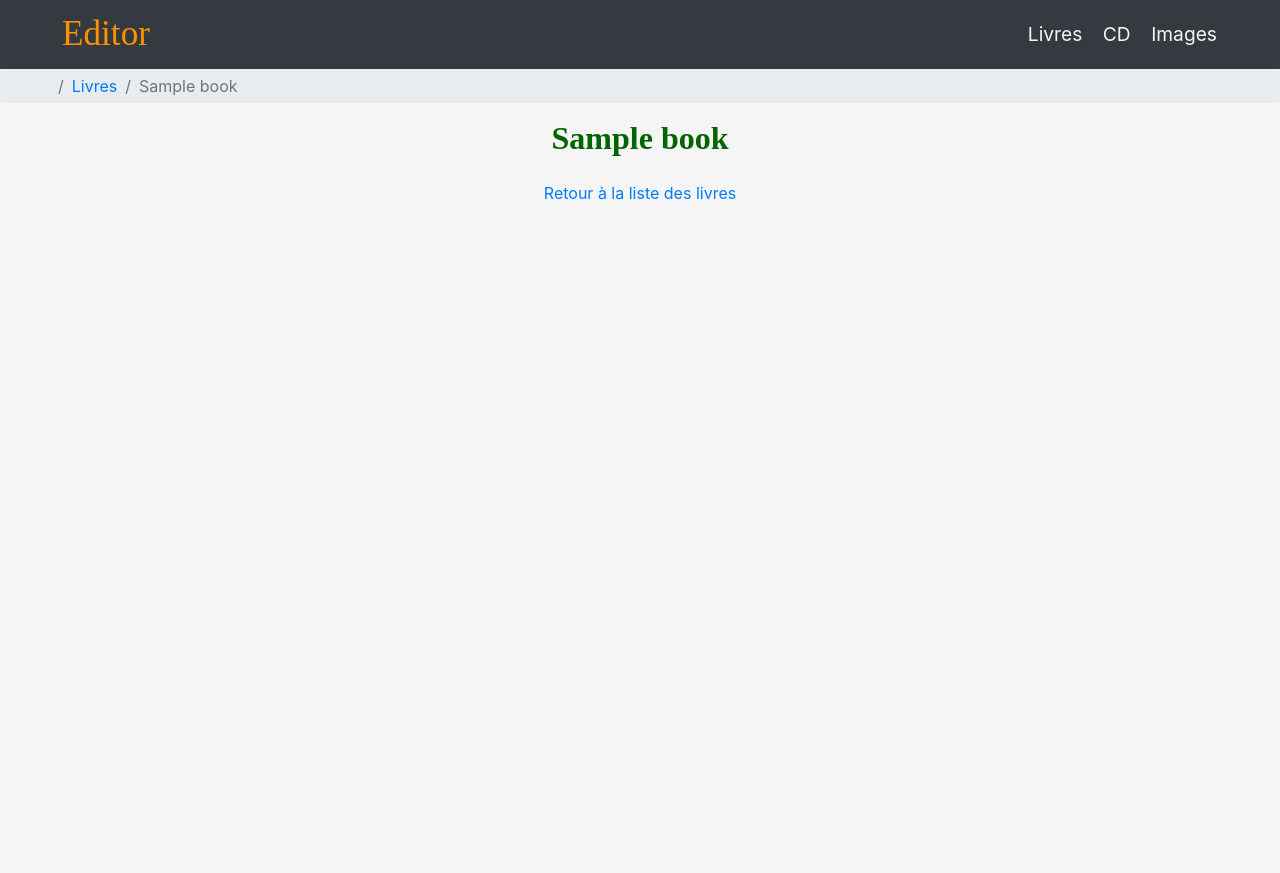
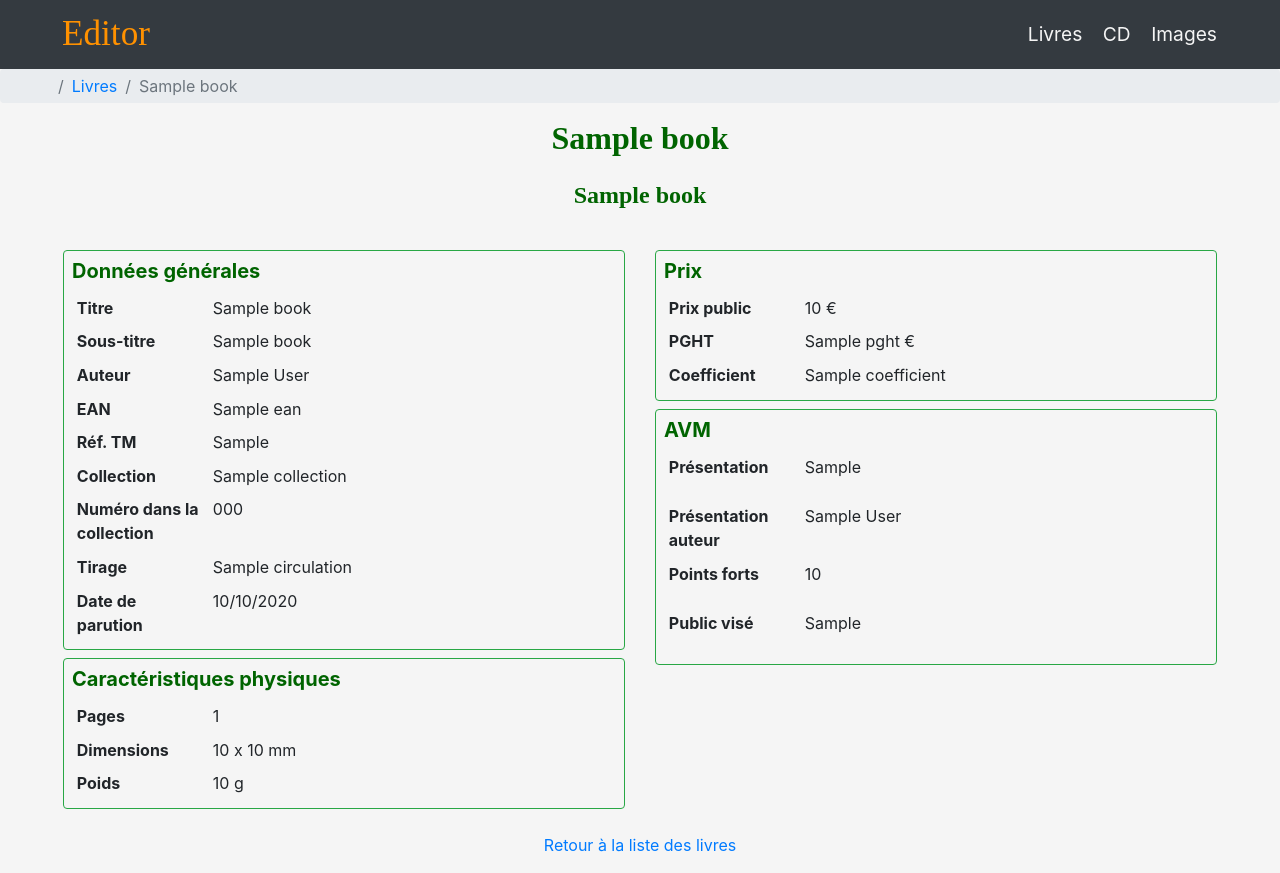
Before and after one commit to BrRoman/Editor, a Django app: template editor/apps/products/templates/products/books/details.html in a window 1280 px wide. Before the commit the page ends 200 px from the top, so only its background shows below. Run offline with Django 3.2, Linux system fonts and the light colour scheme; the template is opened without the code that fills it: most values are stand-ins (such as "Sample title", 1, 10 or a date in 2020); style sheets or scripts are compiled from the project's sources; some libraries are stand-ins or nearby versions; some web fonts are replaced.

Commit message:
Books: details improved.

```diff
--- a/editor/apps/products/templates/products/books/details.html
+++ b/editor/apps/products/templates/products/books/details.html
@@ -6,7 +6,115 @@
 {% endblock breadcrumbs %}
 
 {% block content %}
-    <h2 class="col-6 mb-4 green font-weight-bold text-center">{{ book }}</h2>
+    <div class="col-6 mb-3">
+        <h2 class="mb-4 green font-weight-bold text-center">{{ book.title }}</h2>
+        <h4 class="mb-4 green font-weight-bold text-center">{{ book.sub_title }}</h4>
+    </div>
+
+    <div class="d-flex w-100 mb-3">
+        <div class="col-6 d-flex flex-column">
+            <div class="border border-success rounded p-2 mb-2">
+                <h5 class="green font-weight-bold">Données générales</h5>
+                <table class="table table-sm table-borderless mb-0">
+                    <tr>
+                        <td class="font-weight-bold col-3">Titre</td>
+                        <td>{{ book.title|default_if_none:'?' }}</td>
+                    </tr>
+                    <tr>
+                        <td class="font-weight-bold col-3">Sous-titre</td>
+                        <td>{{ book.sub_title|default_if_none:'?' }}</td>
+                    </tr>
+                    <tr>
+                        <td class="font-weight-bold col-3">Auteur</td>
+                        <td>{{ book.author|default_if_none:'?' }}</td>
+                    </tr>
+                        <td class="font-weight-bold col-3">EAN</td>
+                        <td>{{ book.ean|default_if_none:'?' }}</td>
+                    </tr>
+                    <tr>
+                        <td class="font-weight-bold col-3">Réf. TM</td>
+                        <td>{{ book.ref_tm|default_if_none:'?' }}</td>
+                    </tr>
+                    <tr>
+                        <td class="font-weight-bold col-3">Collection</td>
+                        <td>{{ book.collection|default_if_none:'' }}</td>
+                    </tr>
+                    <tr>
+                        <td class="font-weight-bold col-3">Numéro dans la collection</td>
+                        <td>{{ book.number_in_collection|default_if_none:'' }}</td>
+                    </tr>
+                    <tr>
+                        <td class="font-weight-bold col-3">Tirage</td>
+                        <td>{{ book.circulation|default_if_none:'?' }}</td>
+                    </tr>
+                    <tr>
+                        <td class="font-weight-bold col-3">Date de parution</td>
+                        <td>{{ book.publication|default_if_none:'?'|date:'d/m/Y' }}</td>
+                    </tr>
+                </table>
+            </div>
+
+            <div class="border border-success rounded p-2 mb-2">
+                <h5 class="green font-weight-bold">Caractéristiques physiques</h5>
+                <table class="table table-sm table-borderless mb-0">
+                    <tr>
+                        <td class="font-weight-bold col-3">Pages</td>
+                        <td>{{ book.number_of_pages|default_if_none:'?' }}</td>
+                    </tr>
+                    <tr>
+                        <td class="font-weight-bold col-3">Dimensions</td>
+                        <td>{{ book.width|default_if_none:'?' }} x {{ book.height|default_if_none:'?' }} mm</td>
+                    </tr>
+                    <tr>
+                        <td class="font-weight-bold col-3">Poids</td>
+                        <td>{{ book.weight|default_if_none:'?' }} g</td>
+                    </tr>
+                </table>
+            </div>
+        </div>
+
+        <div class="col-6 d-flex flex-column">
+            <div class="border border-success rounded p-2 mb-2">
+                <h5 class="green font-weight-bold">Prix</h5>
+                <table class="table table-sm table-borderless mb-0">
+                    <tr>
+                        <td class="font-weight-bold col-3">Prix public</td>
+                        <td>{{ book.price|default_if_none:'?' }} €</td>
+                    </tr>
+                    <tr>
+                        <td class="font-weight-bold col-3">PGHT</td>
+                        <td>{{ book.pght|default_if_none:'?' }} €</td>
+                    </tr>
+                    <tr>
+                        <td class="font-weight-bold col-3">Coefficient</td>
+                        <td>{{ book.coefficient|default_if_none:'?' }}</td>
+                    </tr>
+                </table>
+            </div>
+
+            <div class="border border-success rounded p-2">
+                <h5 class="green font-weight-bold">AVM</h5>
+                <table class="table table-sm table-borderless mb-0">
+                    <tr>
+                        <td class="font-weight-bold col-3">Présentation</td>
+                        <td>{{ book.presentation_product|default_if_none:'?'|linebreaks }}</td>
+                    </tr>
+                    <tr>
+                        <td class="font-weight-bold col-3">Présentation auteur</td>
+                        <td>{{ book.presentation_author|default_if_none:'?'|linebreaks }}</td>
+                    </tr>
+                    <tr>
+                        <td class="font-weight-bold col-3">Points forts</td>
+                        <td>{{ book.strong_points|default_if_none:'?'|linebreaks }}</td>
+                    </tr>
+                    <tr>
+                        <td class="font-weight-bold col-3">Public visé</td>
+                        <td>{{ book.target_audience|default_if_none:'?'|linebreaks }}</td>
+                    </tr>
+                </table>
+            </div>
+        </div>
+    </div>
 
     {% if user.is_authenticated %}
         <a href={% url 'products:book_update' book.id %}>Modifier ce livre</a>
```
